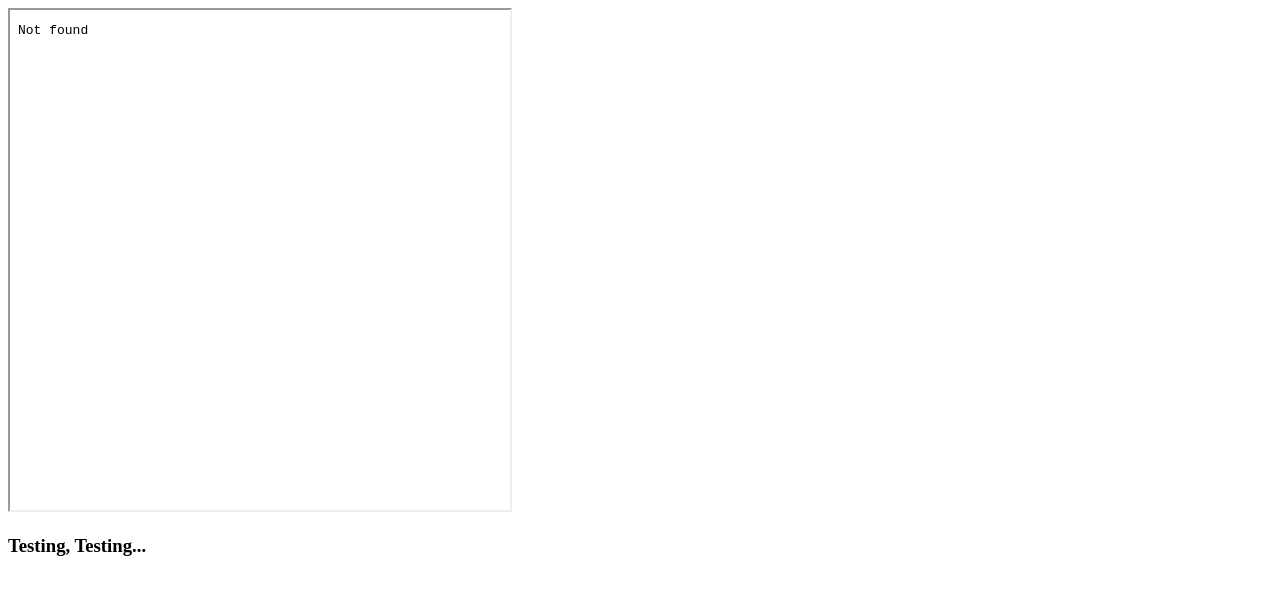
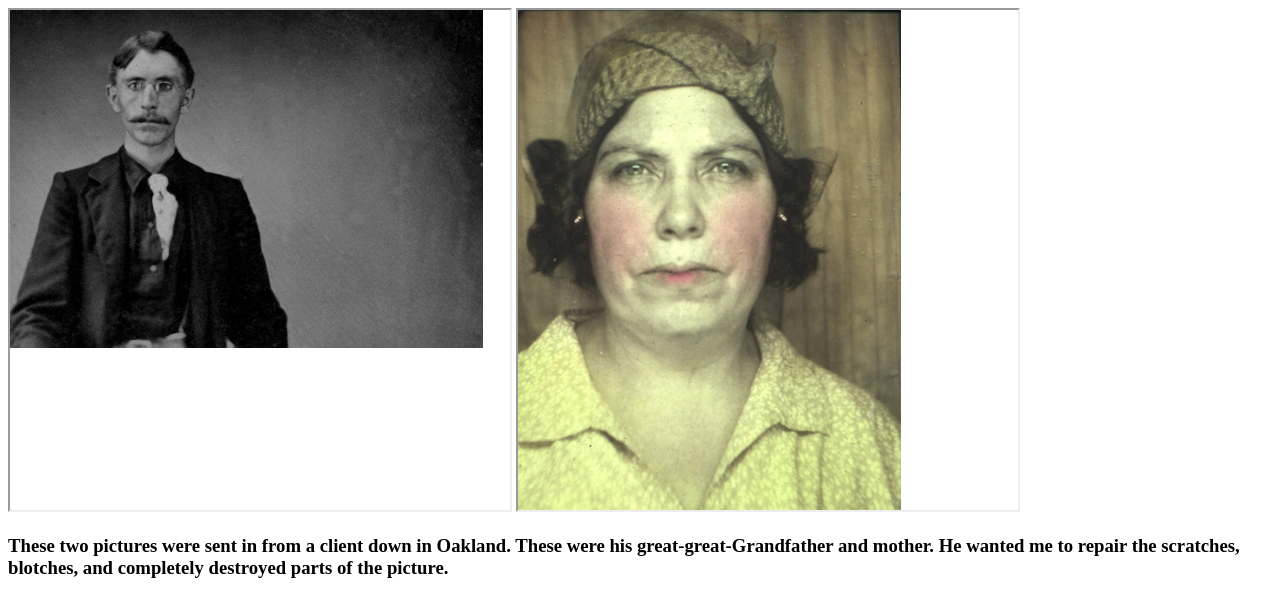
Before and after one commit to Malahkar/Repair, a plain HTML site: page index.html in a window 1280 px wide. Drawn offline with Linux system fonts and the light colour scheme.

Commit message:
trying again

```diff
--- a/index.html
+++ b/index.html
@@ -4,8 +4,9 @@
 <title>Repair - Andrew</title>
 </head>
 <body>
-<iframe src="Jake" width="500" height="500"></iframe>
-<p><h3>Testing, Testing...
+<iframe src="Jake.jpg" width="500" height="500"></iframe>
+<iframe src="Maggie.jpg" width="500" height="500"></iframe>
+<p><h3>These two pictures were sent in from a client down in Oakland. These were his great-great-Grandfather and mother. He wanted me to repair the scratches, blotches, and completely destroyed parts of the picture.
 </p></h3>
 </body>
 </html>
```
